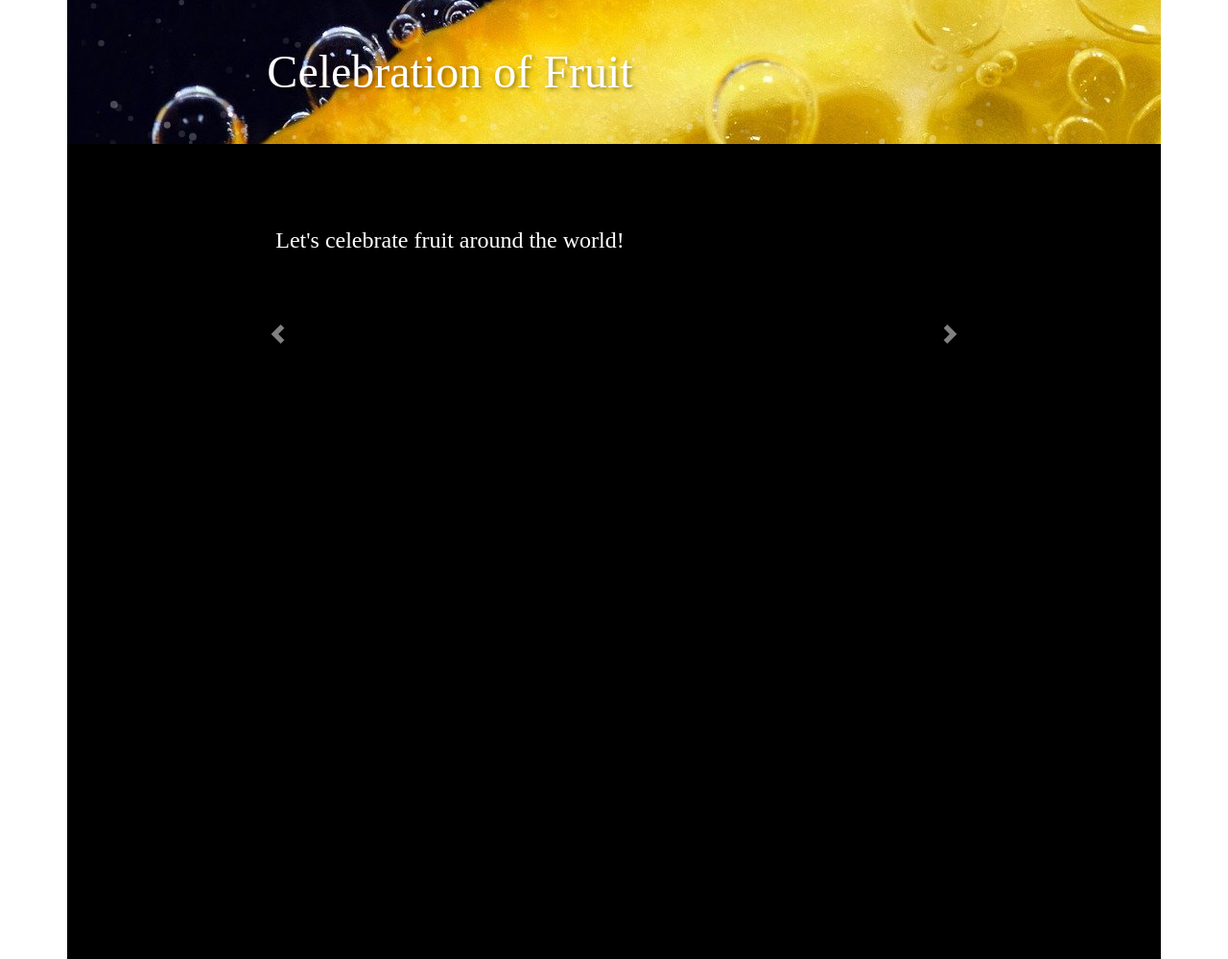
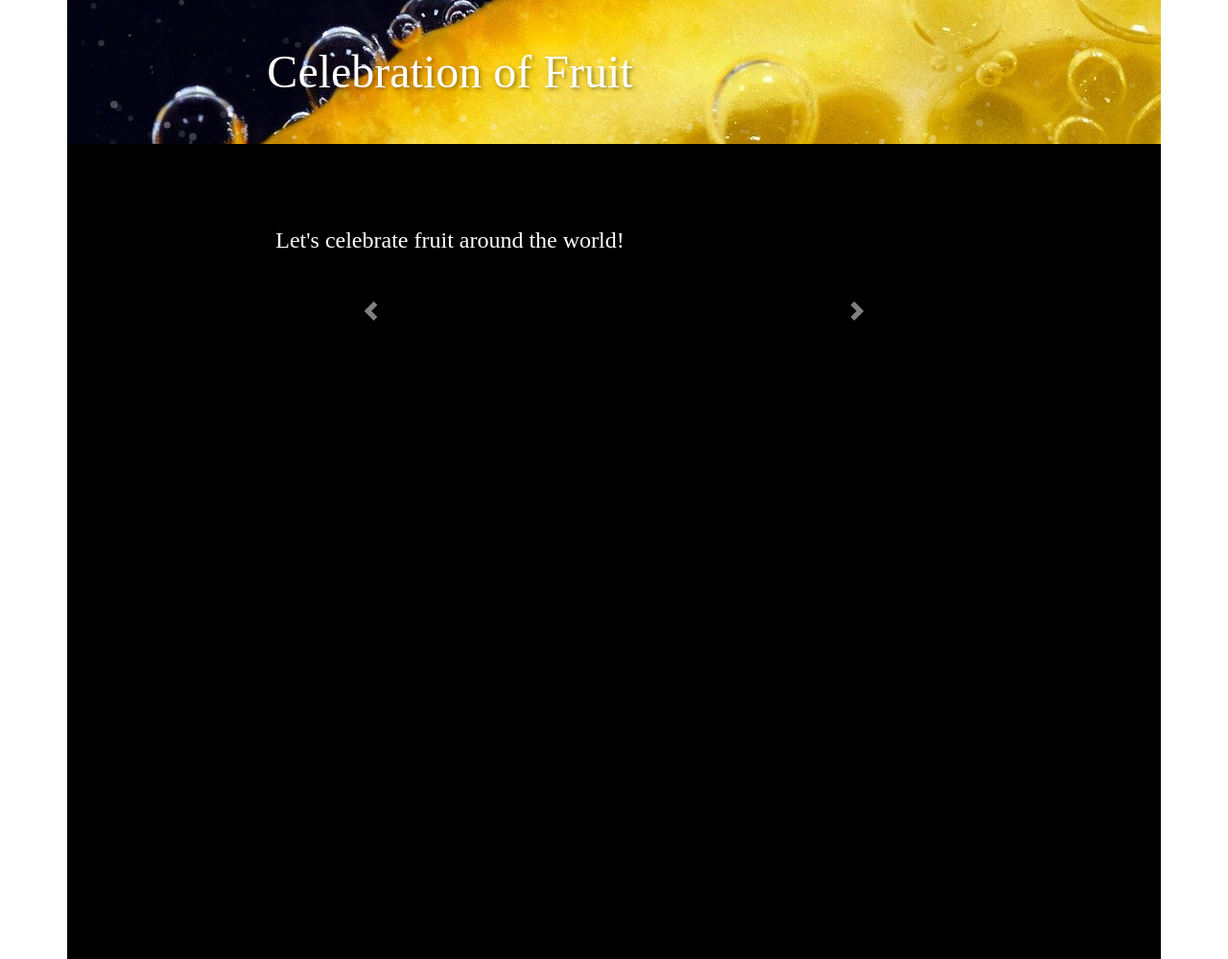
Before and after one commit to Kremzeeq/fruit_app_project, a Flask app: page / in a window 1280 px wide. Shown: the top 999 px of the page at 96% size. Run offline with Flask 2, Linux system fonts and the light colour scheme; data that the repository does not hold is empty; some libraries are stand-ins or nearby versions; some web fonts are replaced.

Commit message:
updated home page

```diff
--- a/src/static/css/main.css
+++ b/src/static/css/main.css
@@ -45,7 +45,7 @@ h1 {
     z-index: -1;
     transform: translateX(-50%);
     left: 50%;
-    width: 75%;
+    width: 55%;
 }
 
 #carousel-info-box {
--- a/src/templates/home.html
+++ b/src/templates/home.html
@@ -5,7 +5,6 @@
 <div class="container" id="facts-block">
     <p id="sub-title">Let's celebrate fruit around the world!</p>
     <div class="container" id="facts-carousel-container">
-        <br>
         <br>
         <div id="carouselExampleControls" class="carousel slide" data-ride="carousel">
             <div class="carousel-inner">
```
